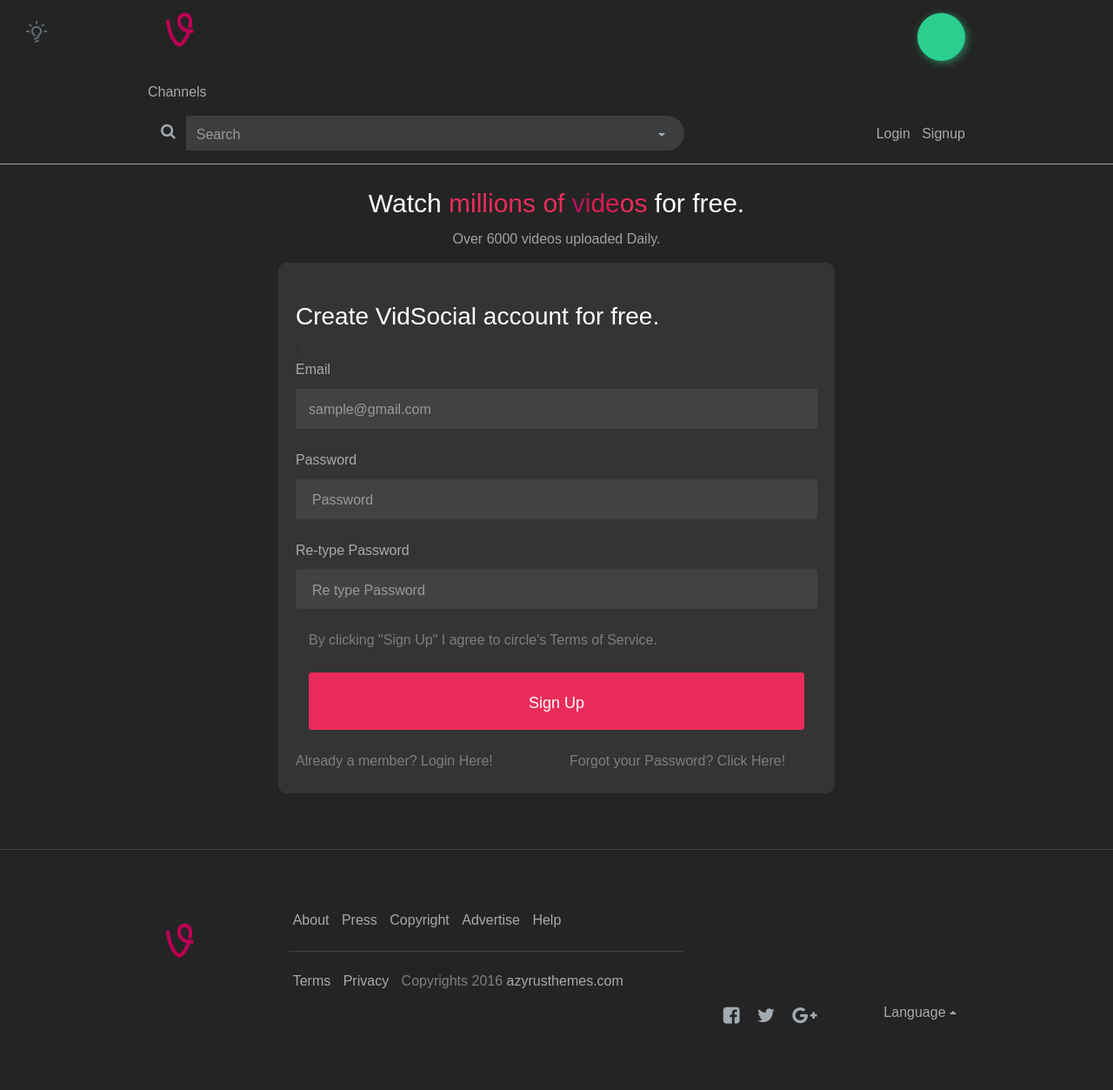
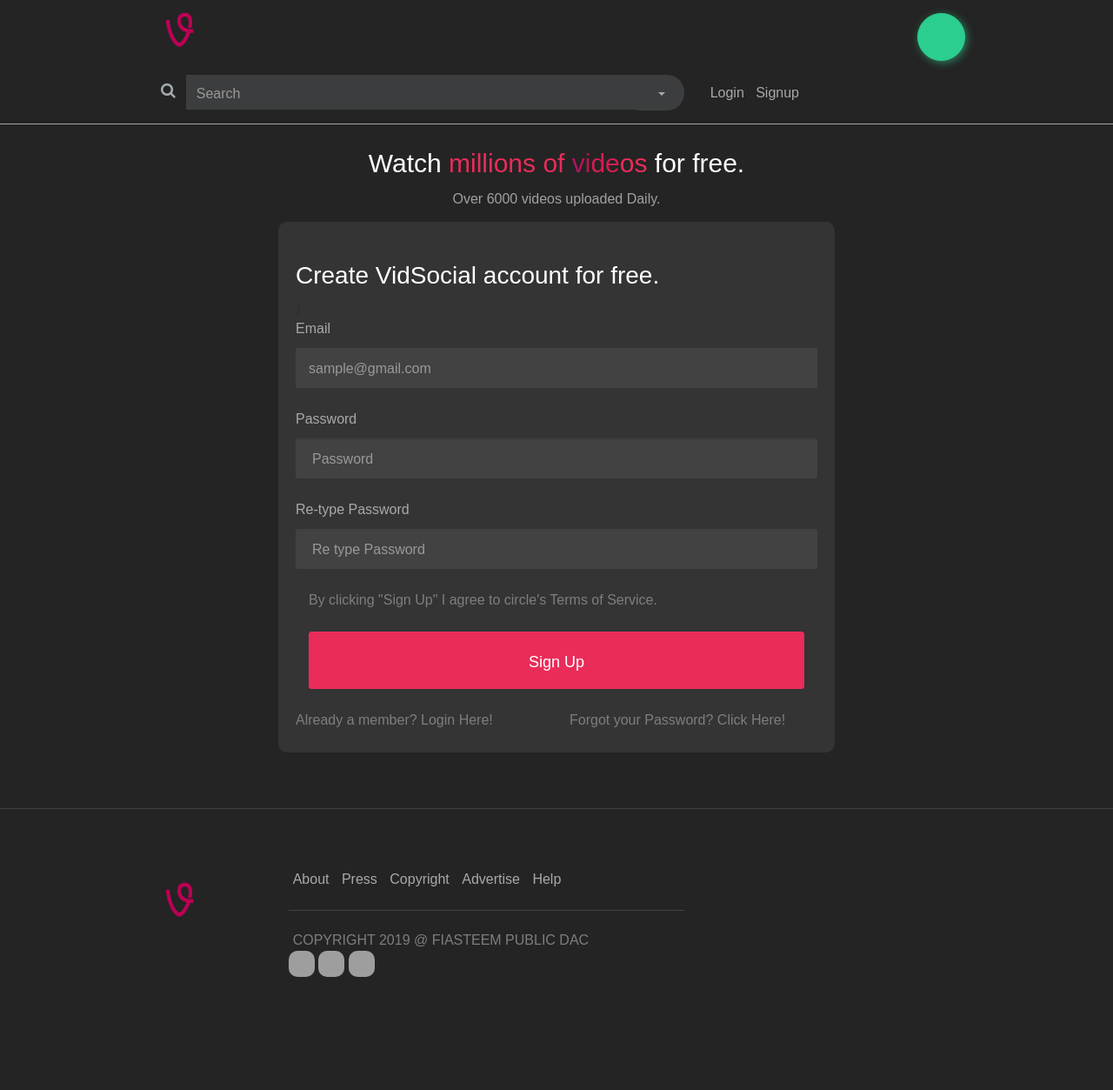
Before and after one commit to Devilla/vid, a Django app: page /register/ in a window 1280 px wide. Shown: the whole page at 87% size. After the commit the page ends 1123 px from the top, so only its background shows below. Run offline with Django 3.2, Linux system fonts and the light colour scheme; some libraries are stand-ins or nearby versions; some web fonts are replaced; grey boxes are pictures that could not be loaded.

Commit message:
solved issue 24

```diff
--- a/core/templates/core/footer.html
+++ b/core/templates/core/footer.html
@@ -14,11 +14,11 @@
                 <div class="col-lg-7 col-sm-6 col-xs-12">
                     <div class="f-links">
                         <ul class="list-inline">
-                            <li><a href="#">About</a></li>
-                            <li><a href="#">Press</a></li>
+                            <li><a href="/about">About</a></li>
+                            <li><a href="https://medium.com/@engepranish">Press</a></li>
                             <li><a href="#">Copyright</a></li>
-                            <li><a href="#">Advertise</a></li>
-                            <li class="hidden-xs"><a href="#">Help</a></li>
+                            <li><a href="advertise.io">Advertise</a></li>
+                            <li class="hidden-xs"><a href="/help">Help</a></li>
                         </ul>
                     </div>
                     <div class="delimiter"></div>
@@ -26,34 +26,17 @@
                 <div class="col-lg-7 col-sm-6 col-xs-12">
                     <div class="f-copy">
                         <ul class="list-inline">
-                            <li><a href="#">Terms</a></li>
-                            <li><a href="#">Privacy</a></li>
-                            <li>Copyrights 2016 <a href="azyrusthemes.com" class="hidden-xs">azyrusthemes.com</a></li>
+                            <li>COPYRIGHT {% now "Y" %} @ FIASTEEM PUBLIC DAC</li>
                         </ul>
                     </div>
                 </div>
-                <div class="col-lg-offset-1 col-lg-3 col-sm-4 col-xs-12">
+                <div class="col-lg-1  col-sm-2 col-xs-12"></div>
+                <div class=" col-lg-11 col-sm-10 col-xs-12 pull-right">
                     <div class="f-last-line">
-                        <div class="f-icon pull-left">
-                            <a href="#"><i class="fa fa-facebook-square"></i></a>
-                            <a href="#"><i class="fa fa-twitter"></i></a>
-                            <a href="#"><i class="fa fa-google-plus"></i></a>
-                        </div>
-                        <div class="f-lang pull-right">
-                            <!-- Small button group -->
-                            <div class="btn-group dropup pull-right">
-                                <button class="btn btn-default btn-sm dropdown-toggle" type="button" data-toggle="dropdown"
-                                    aria-haspopup="true" aria-expanded="false">
-                                    Language <span class="caret"></span>
-                                </button>
-                                <ul class="dropdown-menu">
-                                    <li><a href="#"><i class="cv cvicon-cv-relevant"></i> Relevant</a></li>
-                                    <li><a href="#"><i class="cv cvicon-cv-calender"></i> Recent</a></li>
-                                    <li><a href="#"><i class="cv cvicon-cv-view-stats"></i> Viewed</a></li>
-                                    <li><a href="#"><i class="cv cvicon-cv-star"></i> Top Rated</a></li>
-                                    <li><a href="#"><i class="cv cvicon-cv-watch-later"></i> Longest</a></li>
-                                </ul>
-                            </div>
+                        <div class=" pull-left">
+                            <a href="https://smoke.io/@fiasteem"><img src="https://pbs.twimg.com/profile_images/960967650007502848/wy4CZXBB_400x400.jpg" style="height:30px; width:30px; border-radius:10px;"></a>
+                            <a href="https://whaleshares.io/@fiasteemproject"><img src="https://whaleshares.io/imageupload_data/3c6d93df736e77c4df4bbc3c89f532c5cbac1621" style="height:30px; width:30px; border-radius:10px;"></a>
+                            <a href="https://steemit.com/@fiasteem"><img src="https://avatars0.githubusercontent.com/u/17434692?s=400&v=4" style="height:30px; width:30px; border-radius:10px;"></a>
                         </div>
                         <div class="clearfix"></div>
                     </div>
--- a/core/templates/core/navbar.html
+++ b/core/templates/core/navbar.html
@@ -9,10 +9,6 @@
 </style>
 <div class="container-fluid">
     <div class="row">
-        <div class="btn-color-toggle">
-
-        <img src='{% static "images/icon_bulb_light.png" %}' alt="">
-        </div>
         <div class="navbar-container">
             <div class="container">
                 <div class="row">
@@ -26,9 +22,7 @@
                         </a>
                     </div>
                     <div class="col-lg-1 col-sm-10 hidden-xs">
-                        <ul class="list-inline menu">
-                            <li><a href="channel.html">Channels</a></li>
-                        </ul>
+
                     </div>
                     <div class="col-lg-6 col-sm-8 col-xs-3">
                         <form action="search.html" method="post">
@@ -69,13 +63,11 @@
                                 <ul class="dropdown-menu">
                                     <li><a href="{% url 'single_channel:mychannel' request.user.id  %}">My Profile</a></li>
                                     <li><a href="{% url 'logout:logout' %}">Logout</a></li>
-
-                                    <li>{{ request.user.email }}</li>
                                 </ul>
                             </div>
                         </div>
                         {% else %}
-                        <div class="loginsignup pull-right">
+                        <div class="loginsignup pull-left">
                             <a href="{% url 'login:login' %}">Login</a> . <a href="{% url 'register:register' %}">Signup</a>
                         </div>
                         {% endif %}
--- a/core/urls.py
+++ b/core/urls.py
@@ -1,6 +1,6 @@
 from django.urls import path, re_path, include
 from django.conf.urls import url
-from core.views import index, videoLike, videoDisLike
+from core.views import index, videoLike, videoDisLike, about, help
 
 app_name = 'core'
 
@@ -8,4 +8,6 @@ urlpatterns = [
     path('', index, name="index"),
     url(r'^like/$', videoLike, name="like"),
     url(r'^dislike/$', videoDisLike, name="dislike"),
+    url(r'^about/$', about, name="about"),
+    url(r'^help/$', help, name="help"),
 ]
--- a/register/models.py
+++ b/register/models.py
@@ -55,7 +55,6 @@ class User(AbstractBaseUser):
     is_admin = models.BooleanField(default=False)
     channel_cover = models.CharField(max_length=255, blank=True)
     profile_picture = models.CharField(max_length=255, blank=True)
-    channel_picture = models.CharField(max_length=255, blank=True)
     steem_name = models.CharField(max_length=256, default='false', blank=True)
     steem = models.CharField(max_length=1024, default='false', blank=True)
     smoke_name = models.CharField(max_length=256, default='false', blank=True)
--- a/register/views.py
+++ b/register/views.py
@@ -128,7 +128,6 @@ def update(request):
             api = ipfsapi.connect('127.0.0.1', 5001)
             profile_picture = api.add_bytes(request.FILES['profile_picture'].read())
             channel_cover = api.add_bytes(request.FILES['channel_cover'].read())
-            channel_picture = api.add_bytes(request.FILES['channel_picture'].read())
 
             if forma.is_valid():
                 data = {}
@@ -137,7 +136,6 @@ def update(request):
                 data['channel_name'] = forma.cleaned_data['channel_name']
                 data['channel_cover'] = channel_cover
                 data['profile_picture'] = profile_picture
-                data['channel_picture'] = channel_picture
 
                 if forma.save(data, current.id):
                     return redirect('register:steem_blockchain')
```
Also changed, not shown: core/templates/core/about.html (added, +44 -0 lines), core/templates/core/goto.html (deleted, +0 -42 lines), core/templates/core/help.html (added, +44 -0 lines), core/views.py (+8 -0 lines), register/templates/register/signup_info.html (+0 -10 lines).
